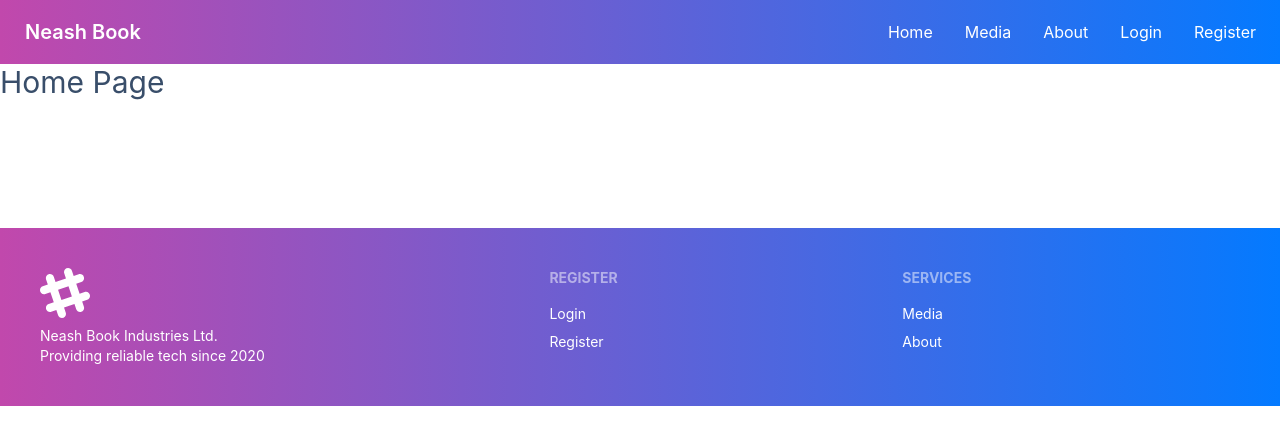
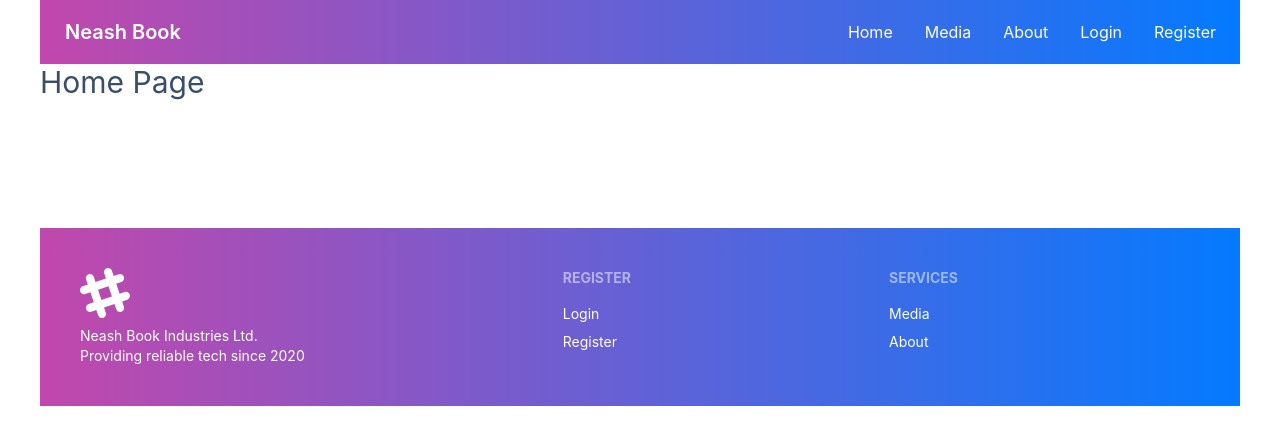
Before and after one commit to neasher1/neash-book-client, a React (Create React App) app: page / in a window 1280 px wide. Shown: the top 444 px of the page. Built offline with nearby package versions, Linux system fonts and the light colour scheme; no server answers.

Commit message:
max width

```diff
--- a/src/App.js
+++ b/src/App.js
@@ -5,7 +5,7 @@ import router from './Routes/Router';
 
 function App() {
   return (
-    <div>
+    <div className="max-w-[1200px] mx-auto">
       <RouterProvider router={router}></RouterProvider>
       <Toaster />
     </div>
```
